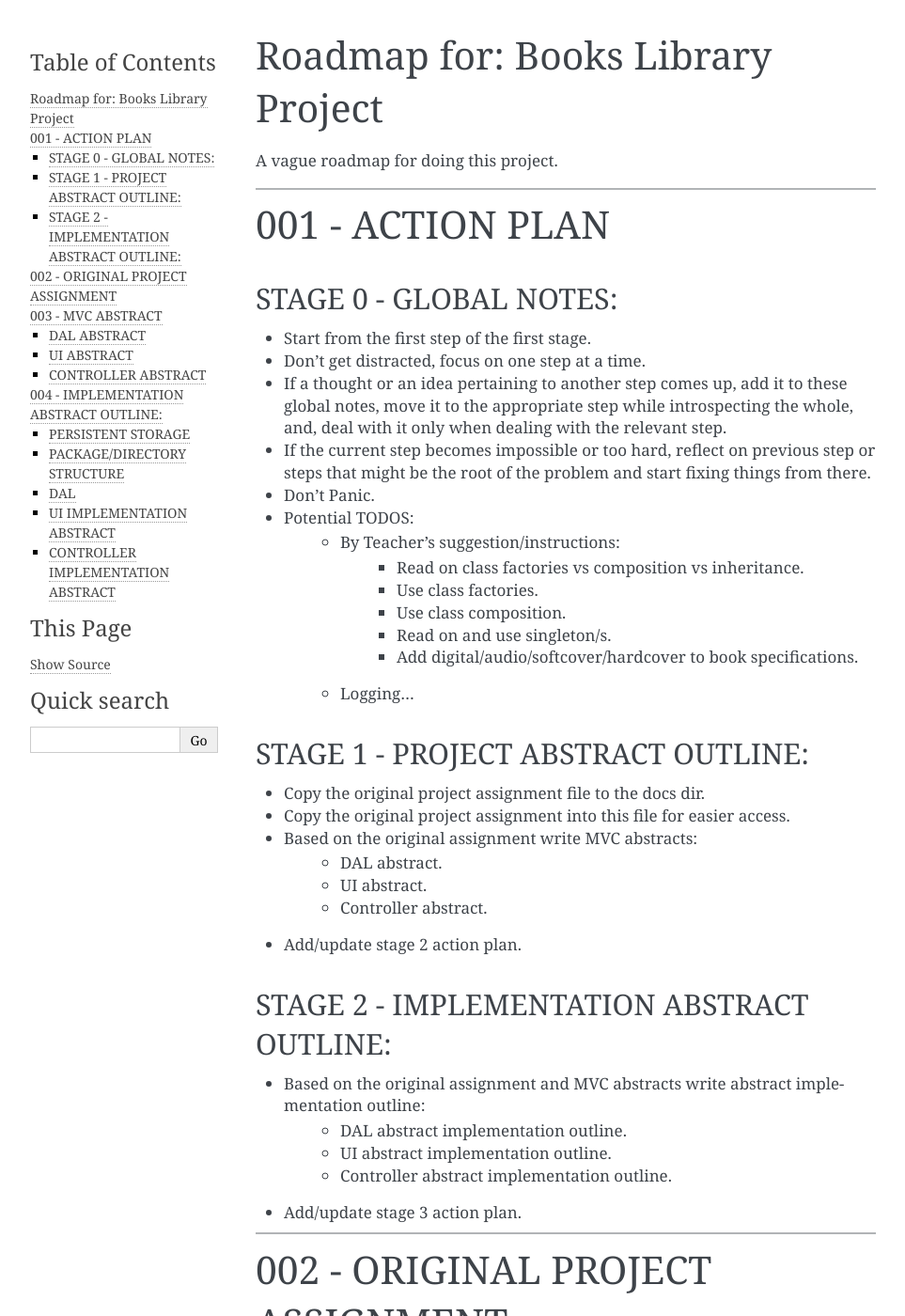
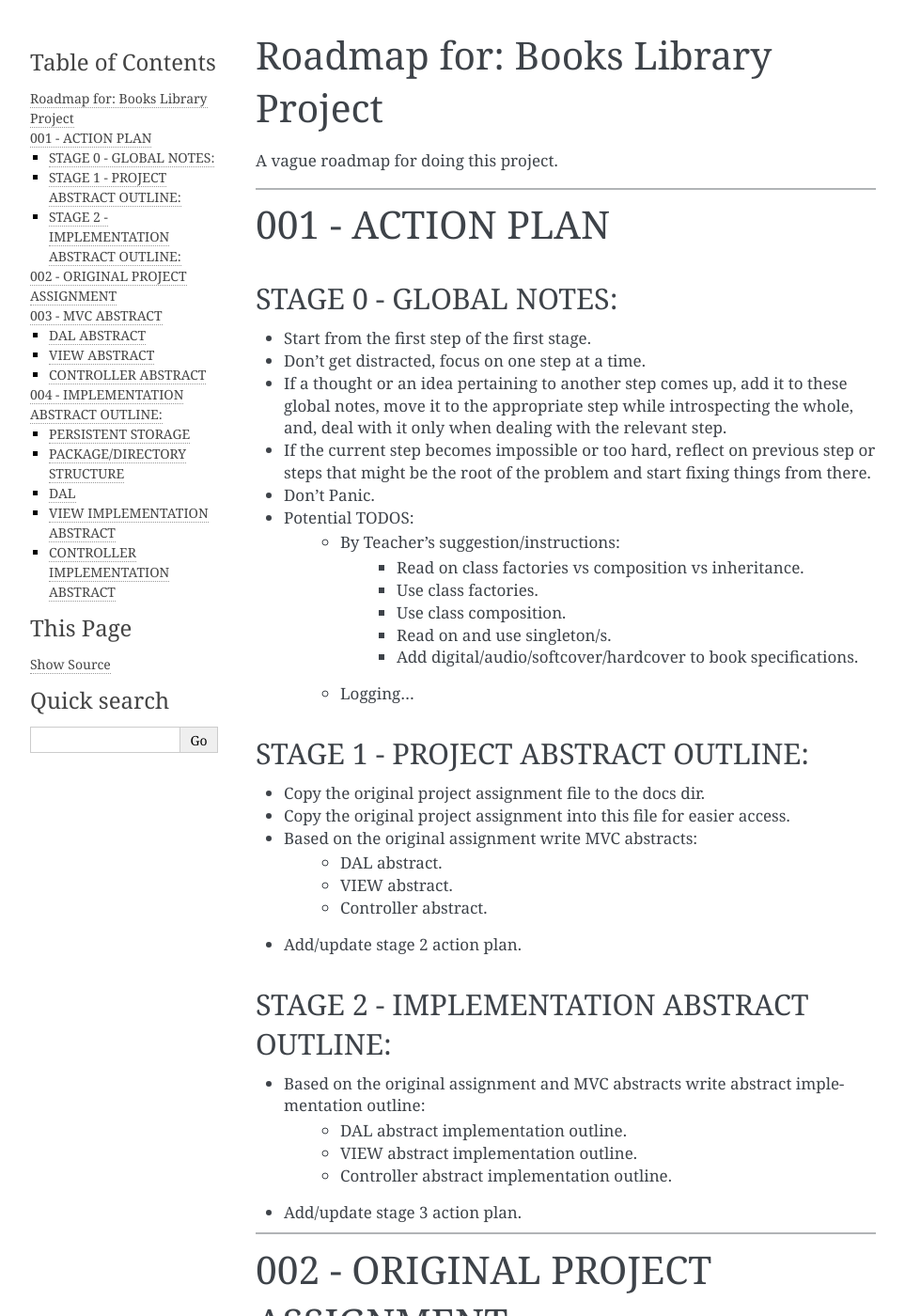
Before and after one commit to c-c-k/books-library, a Sphinx documentation site: the page built from docs/source/roadmap.rst, in a window 1280 px wide and 1400 px high. Shown: the whole window at 94% size, without its empty margins (148-1111 px from the left). Built offline with Sphinx 7.4.7, drawn with Linux system fonts in a browser that asks for light colours; some of the changed text lies outside the part shown.

Commit message:
roadmap.rst: fix: changed term UI back to VIEW.

```diff
--- a/docs/source/roadmap.rst
+++ b/docs/source/roadmap.rst
@@ -34,7 +34,7 @@ STAGE 1 - PROJECT ABSTRACT OUTLINE:
 * Copy the original project assignment into this file for easier access.
 * Based on the original assignment write MVC abstracts:
     - DAL abstract.
-    - UI abstract.
+    - VIEW abstract.
     - Controller abstract.
 * Add/update stage 2 action plan.
 
@@ -43,7 +43,7 @@ STAGE 2 - IMPLEMENTATION ABSTRACT OUTLINE:
 
 * Based on the original assignment and MVC abstracts write abstract implementation outline:
     - DAL abstract implementation outline.
-    - UI abstract implementation outline.
+    - VIEW abstract implementation outline.
     - Controller abstract implementation outline.
 * Add/update stage 3 action plan.
 
@@ -126,7 +126,7 @@ DAL ABSTRACT
     *  Loandate
     *  Returndate
 
-UI ABSTRACT
+VIEW ABSTRACT
 -----------------------
 
 * Use simple menu interface.
@@ -173,7 +173,7 @@ PACKAGE/DIRECTORY STRUCTURE
         * books.py
         * customers.py
         * loans.py
-    * ui
+    * view
         * messages.py
         * menu.py
         * cli.py
@@ -255,7 +255,7 @@ DAL
        * method get_overdue
            * returns an iterator over all overdue loans.
 
-UI IMPLEMENTATION ABSTRACT
+VIEW IMPLEMENTATION ABSTRACT
 ----------------------------
 
 * Use simple menu interface.
```
